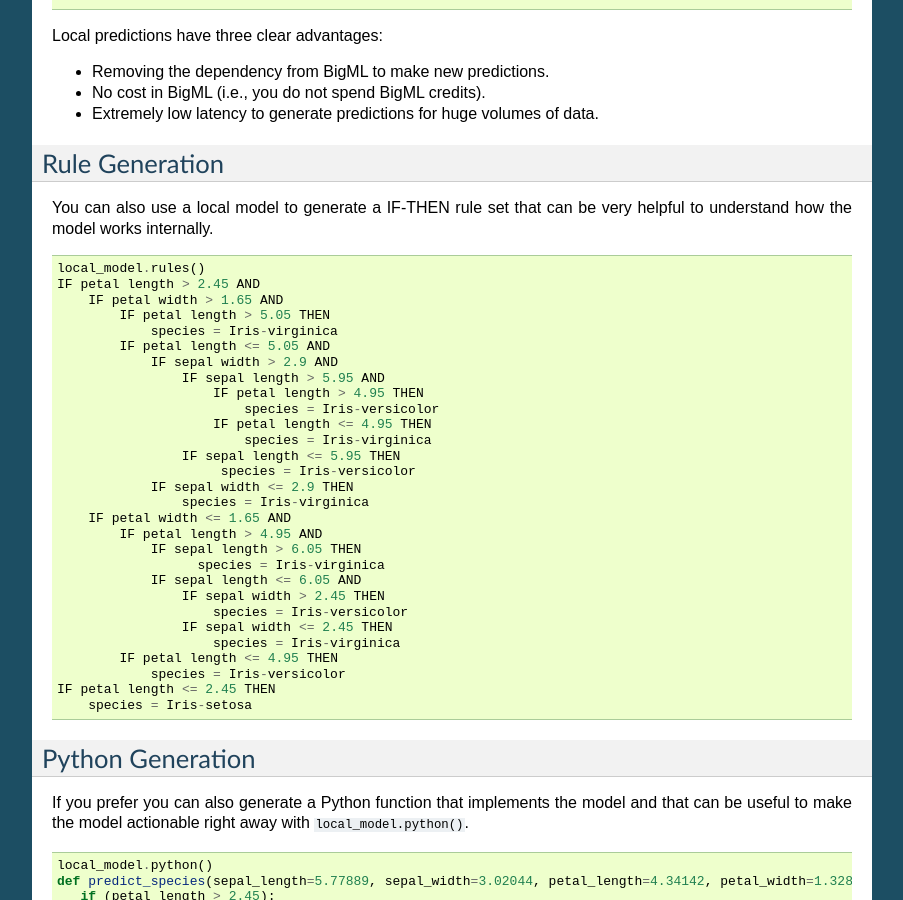
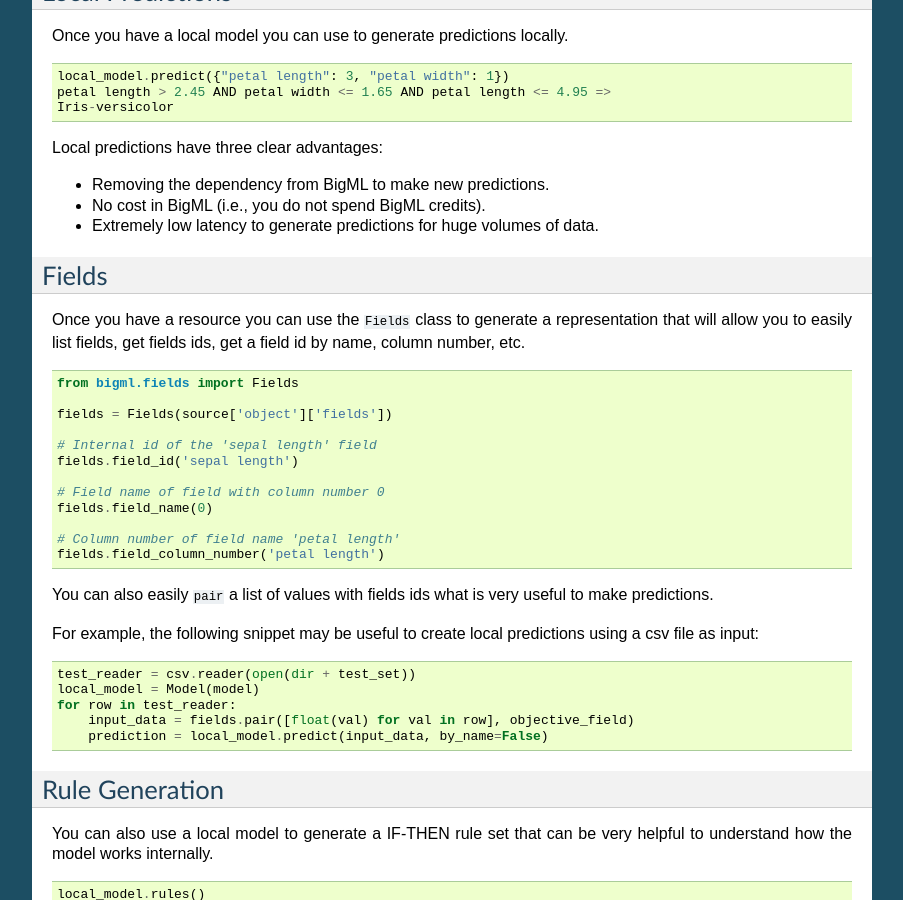
Before and after one commit to bigmlcom/python, a Sphinx documentation site: the page built from docs/index.rst, in a window 1280 px wide and 900 px high, scrolled down 9404 px. Shown: the whole window, without its empty margins (198-1101 px from the left). Built offline with Sphinx 7.4.7, drawn with Linux system fonts in a browser that asks for light colours; some of the changed text lies outside the part shown.

Commit message:
Update docs, HISTORY, and __init__

```diff
--- a/bigml/__init__.py
+++ b/bigml/__init__.py
@@ -1 +1 @@
-__version__ = '0.4.0'
+__version__ = '0.4.1'
--- a/docs/index.rst
+++ b/docs/index.rst
@@ -294,6 +295,13 @@ Before invoking the creation of a new resource, the library checks that
 the status of the resource that is passed as a parameter is
 ``FINISHED``. You can change how often the status will be checked with
 the ``wait_time`` argument. By default, it is set to 3 seconds.
+
+You can also use the ``check_resource`` method:
+
+    api.check_resource(resource, api.get_source)
+
+that will constantly query the API until the resource gets to a FINISHED or
+FAULTY state.
 
 Creating sources
 ~~~~~~~~~~~~~~~~
@@ -606,6 +614,42 @@ Local predictions have three clear advantages:
 
 - Extremely low latency to generate predictions for huge volumes of data.
 
+
+Fields
+------
+
+Once you have a resource you can use the ``Fields`` class to generate a
+representation that will allow you to easily list fields, get fields ids, get a
+field id by name, column number, etc.
+
+::
+
+    from bigml.fields import Fields
+
+    fields = Fields(source['object']['fields'])
+
+    # Internal id of the 'sepal length' field
+    fields.field_id('sepal length')
+
+    # Field name of field with column number 0
+    fields.field_name(0)
+
+    # Column number of field name 'petal length'
+    fields.field_column_number('petal length')
+
+You can also easily ``pair`` a list of values with fields ids what is very
+useful to make predictions.
+
+For example, the following snippet may be useful to create local predictions using
+a csv file as input::
+
+    test_reader = csv.reader(open(dir + test_set))
+    local_model = Model(model)
+    for row in test_reader:
+        input_data = fields.pair([float(val) for val in row], objective_field)
+        prediction = local_model.predict(input_data, by_name=False)
+
+
 Rule Generation
 ---------------
 
```
Also changed, not shown: other parts of docs/index.rst (+3 -2 lines), HISTORY.rst (+7 -1 lines).
